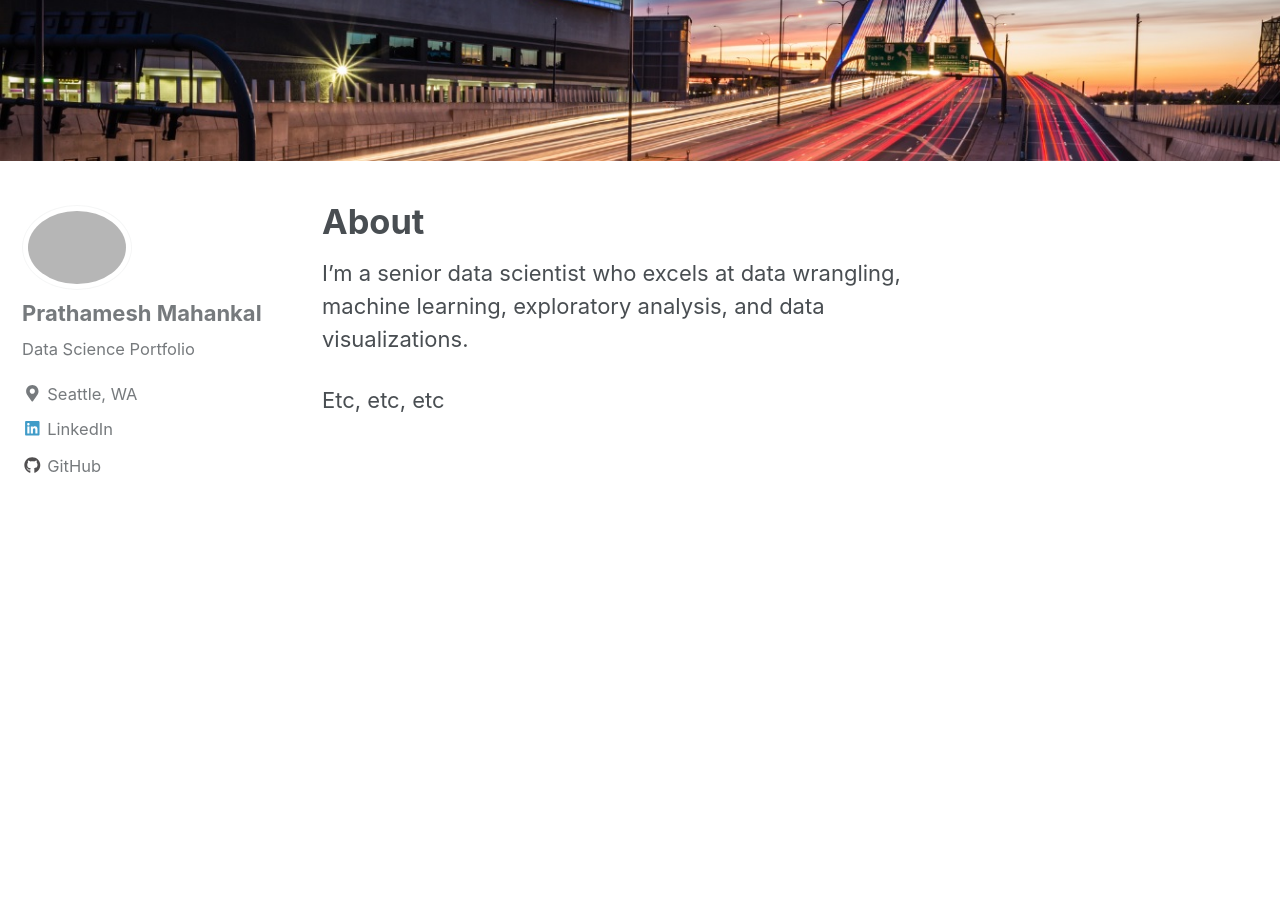
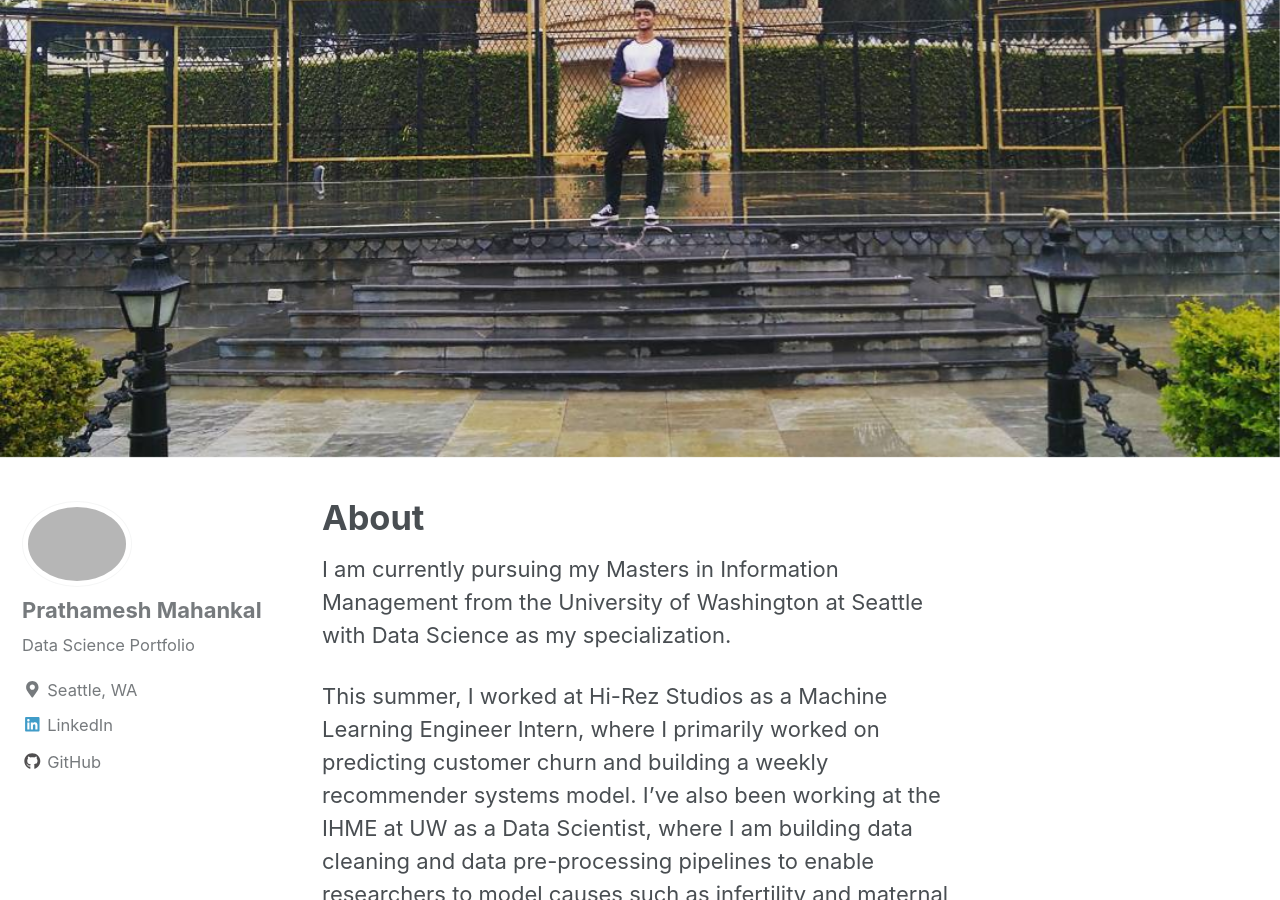
Before and after one commit to prathameshmahankal/prathameshmahankal.github.io, a Jekyll site: the page built from _pages/about.md, in a window 1280 px wide and 900 px high, scrolled down 412 px. Built offline with Jekyll 4.4.1, drawn with Linux system fonts in a browser that asks for light colours; nearby versions of some CDN libraries; some of the changed text lies outside the part shown.

Commit message:
Update about.md

```diff
--- a/_pages/about.md
+++ b/_pages/about.md
@@ -2,9 +2,13 @@
 title: "About"
 permalink: /about/
 header:
-  image: "/images/zakim.jpg"
+  image: "/images/home-bg.jpg"
 ---
 
-I'm a senior data scientist who excels at data wrangling, machine learning, exploratory analysis, and data visualizations.
+I am currently pursuing my Masters in Information Management from the University of Washington at Seattle with Data Science as my specialization.
 
-Etc, etc, etc
+This summer, I worked at Hi-Rez Studios as a Machine Learning Engineer Intern, where I primarily worked on predicting customer churn and building a weekly recommender systems model. I’ve also been working at the IHME at UW as a Data Scientist, where I am building data cleaning and data pre-processing pipelines to enable researchers to model causes such as infertility and maternal health. I also optimized the data-streamlining processes in the team that reduced redundancy by 10% and subsequently increased computation speed by 30%. Before coming for my Masters, I've worked as a Data Analyst at Bank of America for two years. My work at BofA majorly involved collecting, cleaning and analyzing Equity trade data coming from all over Europe.
+
+Apart from all this, I am a huge soccer fan, and have been in love with the sport for over a decade. In fact, I have been trying to implement my Data Science skills in the field of Soccer, which has helped me build a lot of projects related to Soccer Analytics.
+
+I am currently looking for Data Science and Machine Learning Full-Time Opportunities.
```
